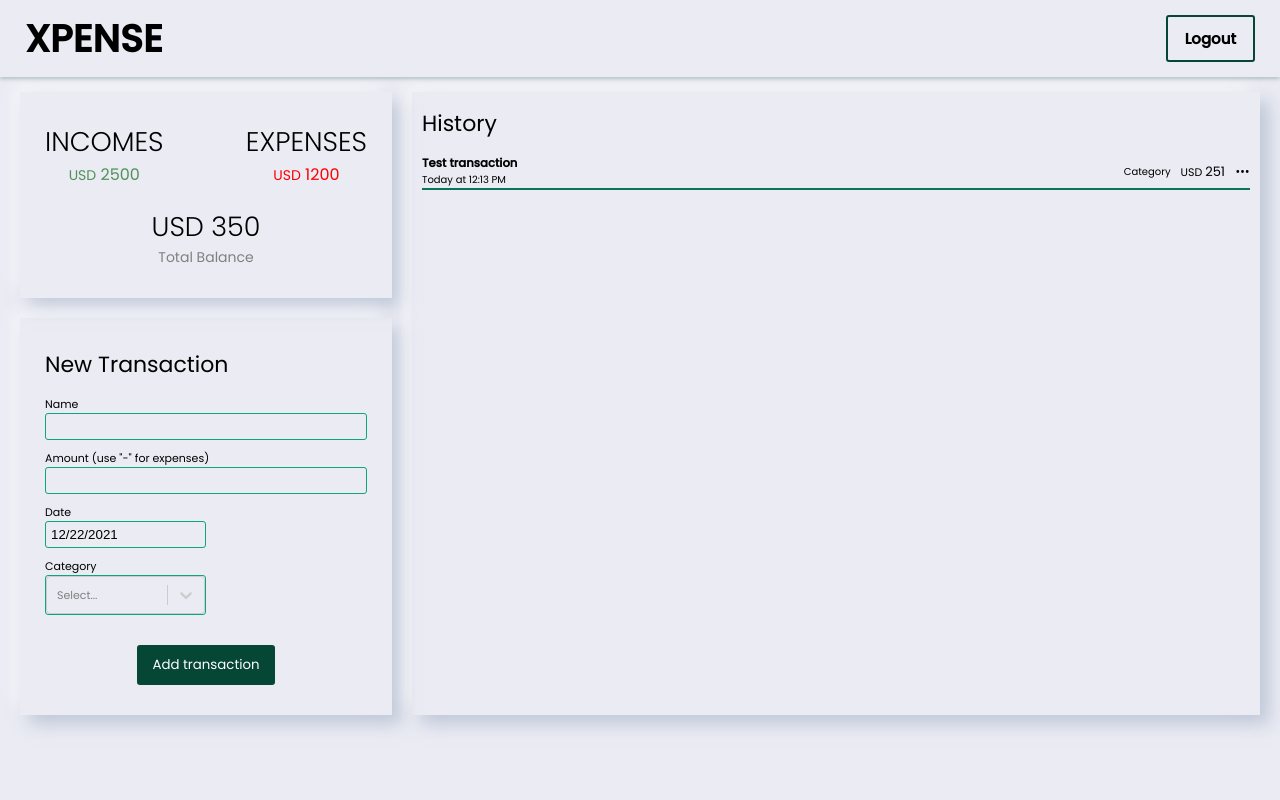
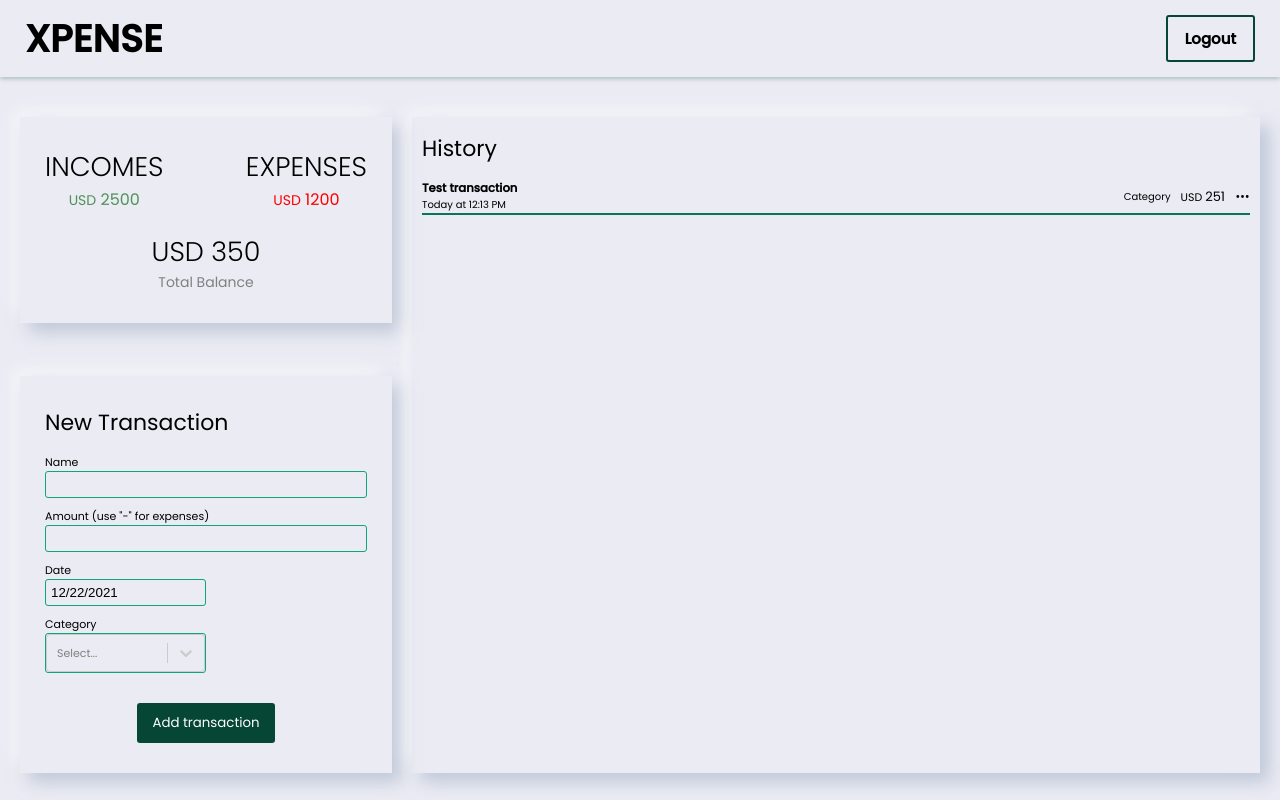
Before and after one commit to Gabito-git/Xpense, a React (Create React App) app in the folder frontend/: page / in a window 1280 px wide. Built offline with nearby package versions, Linux system fonts and the light colour scheme.

Commit message:
styles(front) add responsive styles for homescreen
add styles for sreens larger than 1024px

```diff
--- a/frontend/src/styles/screens/_homescreen.scss
+++ b/frontend/src/styles/screens/_homescreen.scss
@@ -62,13 +62,21 @@
             justify-content: space-between;
             gap: 2rem;
 
+            margin-top: 4rem;
+            max-width: 100%;
+            height: 82vh;
             padding: 0 2rem;
-            max-width: 100%;
         }
     }
 
     &__left{
         flex-basis: 30%;
+
+        @media all and (min-width: 1025px){
+            display: flex;
+            flex-direction: column;
+            justify-content: space-between;
+        }
     }
 
     &__right{
```
